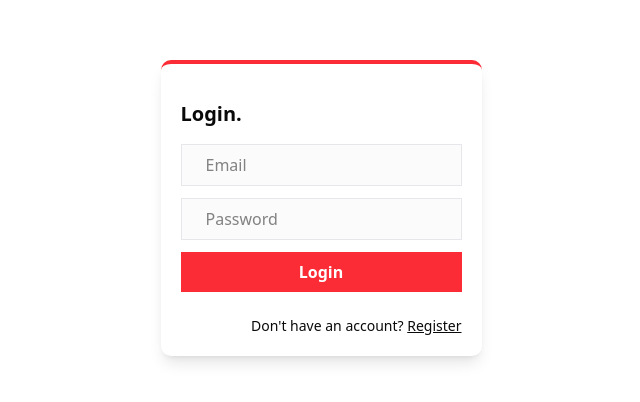
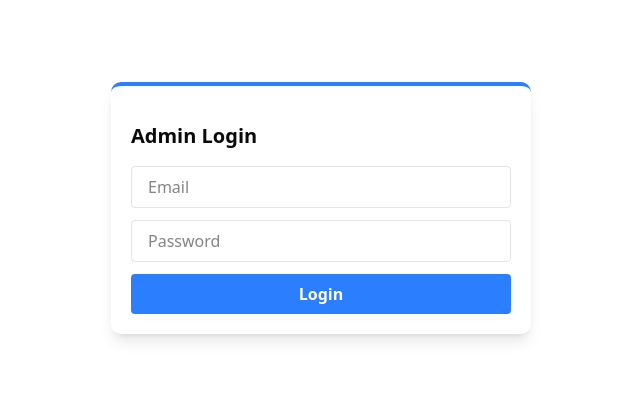
Before and after one commit to amilasampath0130/grysosta-admin-dashboard, a Next.js app: page / in a window 1280 px wide. Shown: the part 192-594 px from the top of the page, without its empty margins (319-959 px from the left). Built offline with nearby package versions, Linux system fonts and the light colour scheme.

Commit message:
feat: complete the admin 2 step verificaion using email

```diff
--- /dev/null
+++ b/app/auth/login/page.tsx
@@ -0,0 +1,5 @@
+import LoginForm from "@/components/LoginForm";
+
+export default function LoginPage() {
+  return <LoginForm />;
+}
--- /dev/null
+++ b/app/auth/verify-otp/page.tsx
@@ -0,0 +1,82 @@
+"use client";
+
+import { useRouter, useSearchParams } from "next/navigation";
+import { useState } from "react";
+
+export default function VerifyOtpPage() {
+  const router = useRouter();
+  const searchParams = useSearchParams();
+  const email = searchParams.get("email");
+
+  const [otp, setOtp] = useState("");
+  const [error, setError] = useState("");
+  const [loading, setLoading] = useState(false);
+
+  if (!email) {
+    return <p className="text-center mt-10">Invalid request</p>;
+  }
+
+  const handleVerify = async () => {
+    setLoading(true);
+    setError("");
+
+    try {
+      const res = await fetch(
+        "http://localhost:5000/api/admin/verify-otp",
+        {
+          method: "POST",
+          headers: { "Content-Type": "application/json" },
+          body: JSON.stringify({ email, otp })
+        }
+      );
+
+      const data = await res.json();
+
+      if (data.success) {
+        // 🔐 Store JWT
+        localStorage.setItem("token", data.data.token);
+        router.replace("/admin");
+      } else {
+        setError(data.message || "Invalid OTP");
+      }
+    } catch (err) {
+      setError("Server error");
+    } finally {
+      setLoading(false);
+    }
+  };
+
+  return (
+    <div className="grid place-items-center h-screen">
+      <div className="shadow-lg rounded-lg border-t-4 p-6 border-blue-500 w-[420px]">
+        <h1 className="text-2xl font-bold mb-2">Verify OTP</h1>
+        <p className="text-sm text-gray-600 mb-4">
+          Enter the 6-digit code sent to <b>{email}</b>
+        </p>
+
+        <input
+          type="text"
+          maxLength={6}
+          placeholder="Enter OTP"
+          value={otp}
+          onChange={(e) => setOtp(e.target.value)}
+          className="border w-full px-4 py-2 rounded mb-3 text-center tracking-widest text-lg"
+        />
+
+        <button
+          onClick={handleVerify}
+          disabled={loading || otp.length !== 6}
+          className="bg-blue-500 text-white w-full py-2 rounded font-semibold"
+        >
+          {loading ? "Verifying..." : "Verify"}
+        </button>
+
+        {error && (
+          <p className="bg-red-500 text-white text-sm p-2 rounded mt-3">
+            {error}
+          </p>
+        )}
+      </div>
+    </div>
+  );
+}
--- a/app/page.tsx
+++ b/app/page.tsx
@@ -1,10 +1,10 @@
 import LoginForm from "@/components/LoginForm";
-
+import LoginPage from "./auth/login/page";
 
 export default function Home() {
   return (
     <div>
-      <LoginForm />
+      <LoginPage />
     </div>
   );
 }
--- a/components/LoginForm.tsx
+++ b/components/LoginForm.tsx
@@ -1,6 +1,5 @@
 "use client";
 
-import Link from "next/link";
 import { useRouter } from "next/navigation";
 import { useState } from "react";
 
@@ -8,17 +7,21 @@ const LoginForm = () => {
   const [email, setEmail] = useState("");
   const [password, setPassword] = useState("");
   const [error, setError] = useState("");
+  const [loading, setLoading] = useState(false);
+
   const router = useRouter();
+
   const handleSubmit = async (e: React.FormEvent<HTMLFormElement>) => {
     e.preventDefault();
+    setLoading(true);
+    setError("");
+
     try {
       const response = await fetch(
-      "http://localhost:5000/api/auth/admin/login",
+        "http://localhost:5000/api/admin/login",
         {
           method: "POST",
-        headers: {
-          "Content-Type": "application/json"
-        },
+          headers: { "Content-Type": "application/json" },
           body: JSON.stringify({ email, password })
         }
       );
@@ -26,48 +29,52 @@ const handleSubmit = async (e: React.FormEvent<HTMLFormElement>) => {
       const data = await response.json();
 
       if (data.success) {
-      // 🔐 STORE JWT
-      localStorage.setItem("token", data.data.token);
-
-      router.replace("/admin");
+        // ✅ Redirect to OTP page
+        router.push(`/auth/verify-otp?email=${email}`);
       } else {
         setError(data.message || "Invalid credentials");
       }
     } catch (error) {
-    console.error("Login error:", error);
       setError("Something went wrong");
+    } finally {
+      setLoading(false);
     }
   };
 
-
   return (
     <div className="grid place-items-center h-screen">
-      <div className="shadow-lg rounded-lg border-t-4 p-5 border-red-500">
-        <h1 className="text-xl font-bold my-4">Login.</h1>
-        <form onSubmit={handleSubmit} action="" className="flex flex-col gap-3">
+      <div className="shadow-lg rounded-lg border-t-4 p-5 border-blue-500 w-[420px]">
+        <h1 className="text-xl font-bold my-4">Admin Login</h1>
+
+        <form onSubmit={handleSubmit} className="flex flex-col gap-3">
           <input
-            onChange={(e) => setEmail(e.target.value)}
             type="email"
             placeholder="Email"
-            className="w-[400] border border-gray-200 py-2 px-6 bg-zinc-100/40"
+            required
+            onChange={(e) => setEmail(e.target.value)}
+            className="border py-2 px-4 rounded"
           />
+
           <input
-            onChange={(e) => setPassword(e.target.value)}
             type="password"
             placeholder="Password"
-            className="w-[400] border border-gray-200 py-2 px-6 bg-zinc-100/40"
+            required
+            onChange={(e) => setPassword(e.target.value)}
+            className="border py-2 px-4 rounded"
           />
-          <button className="bg-red-500 text-white font-bold cursor-pointer px-6 py-2 ">
-            Login
+
+          <button
+            disabled={loading}
+            className="bg-blue-500 text-white font-bold py-2 rounded"
+          >
+            {loading ? "Sending OTP..." : "Login"}
           </button>
+
           {error && (
-            <div className="bg-red-500 text-white w-fit text-sm py-1 px-3 rounded-md mt-2">
+            <div className="bg-blue-500 text-white text-sm py-1 px-3 rounded">
               {error}
             </div>
           )}
-          <Link href={"/register"} className="text-sm mt-3 text-right">
-            Don't have an account? <span className="underline">Register</span>
-          </Link>
         </form>
       </div>
     </div>
--- a/components/Sidebar.tsx
+++ b/components/Sidebar.tsx
@@ -49,7 +49,7 @@ export default function Sidebar({ open, setOpen }: SidebarProps) {
         {/* Header */}
         <div className="p-6 flex items-center justify-between">
           <div className="flex items-center gap-3">
-            <div className="w-10 h-10 rounded-lg bg-green-400 flex items-center justify-center">
+            <div className="w-10 h-10 rounded-lg bg-blue-400 flex items-center justify-center">
               <Shield className="w-6 h-6 text-white" />
             </div>
             <div>
@@ -78,7 +78,7 @@ export default function Sidebar({ open, setOpen }: SidebarProps) {
                 className={`flex items-center gap-3 px-4 py-3 rounded-lg transition-colors
                   ${
                     isActive
-                      ? 'bg-green-400 text-white'
+                      ? 'bg-blue-400 text-white'
                       : 'text-gray-600 hover:bg-gray-100'
                   }`}
               >
@@ -92,7 +92,7 @@ export default function Sidebar({ open, setOpen }: SidebarProps) {
         {/* Footer */}
         <div className="p-4 border-t border-gray-200">
           <div className="flex items-center gap-3 p-3 rounded-lg bg-gray-50">
-            <div className="w-8 h-8 rounded-full bg-green-400 flex items-center justify-center">
+            <div className="w-8 h-8 rounded-full bg-blue-400 flex items-center justify-center">
               <span className="text-white font-semibold">A</span>
             </div>
             <div>
--- a/components/Topbar.tsx
+++ b/components/Topbar.tsx
@@ -60,7 +60,7 @@ export default function Header({ setOpen }: HeaderProps) {
               type="text"
               placeholder="Search users, vendors, requirements..."
               className="w-full pl-10 pr-4 py-2 rounded-lg border border-gray-300
-              focus:outline-none focus:ring-2 focus:ring-green-400"
+              focus:outline-none focus:ring-2 focus:ring-blue-400"
               value={searchQuery}
               onChange={(e) => setSearchQuery(e.target.value)}
             />
@@ -77,7 +77,7 @@ export default function Header({ setOpen }: HeaderProps) {
           {/* AVATAR */}
           <button
             onClick={() => setOpenMenu(!openMenu)}
-            className="w-8 h-8 rounded-full bg-green-500 flex items-center justify-center"
+            className="w-8 h-8 rounded-full bg-blue-500 flex items-center justify-center"
           >
             <span className="text-white font-semibold">
               {user?.email?.[0]?.toUpperCase() || 'A'}
```
Lines whose indentation alone changed are shown as unchanged.
